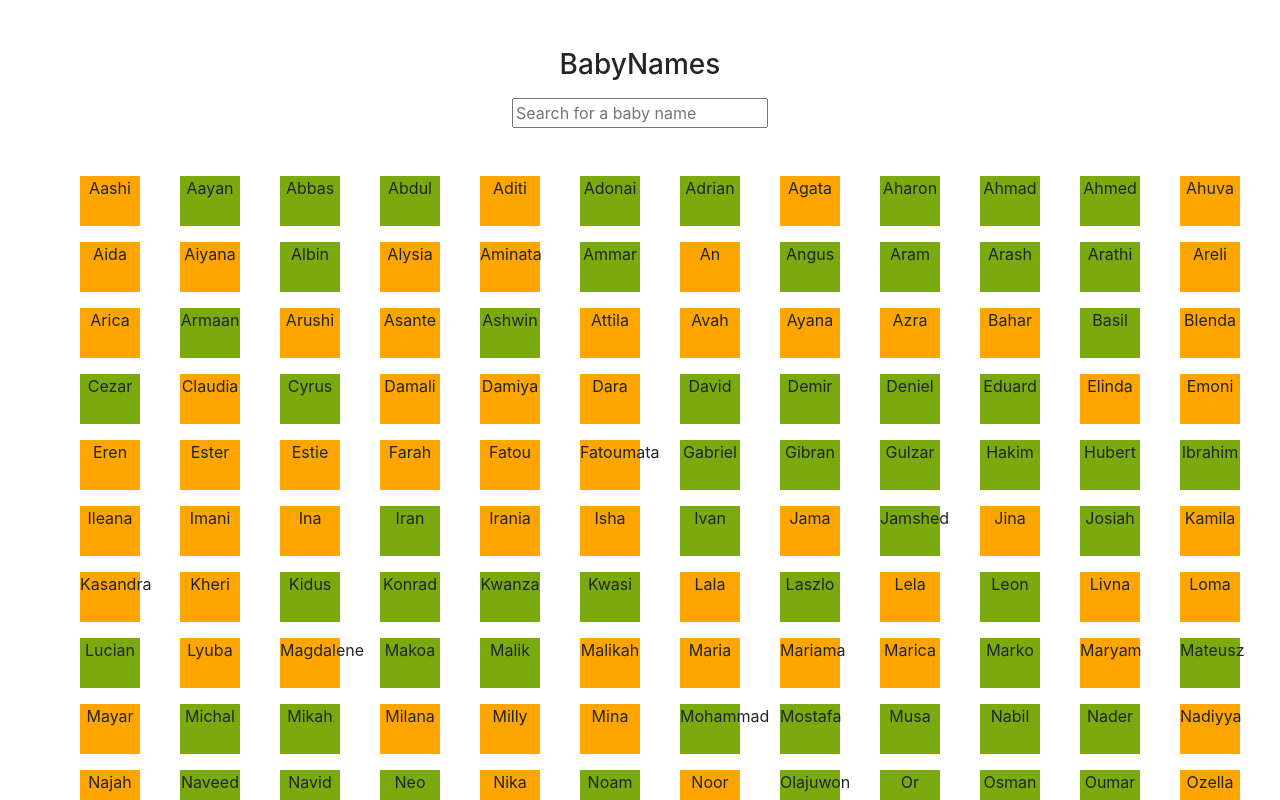
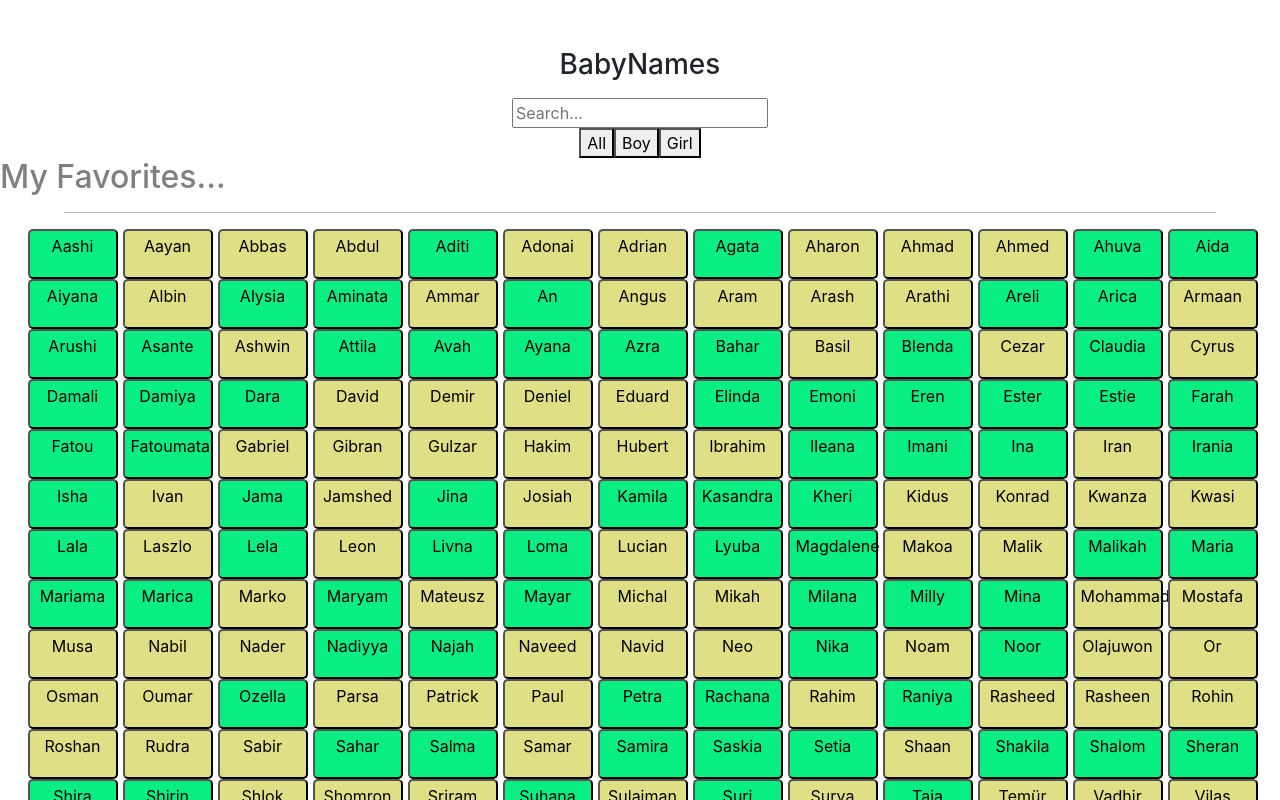
Before and after one commit to SenaitEkubai/baby-names-react, a React (Create React App) app: page / in a window 1280 px wide. Shown: the top 800 px of the page. Built offline with nearby package versions, Linux system fonts and the light colour scheme.

Commit message:
level 3 in progress

```diff
--- a/src/App.css
+++ b/src/App.css
@@ -1,3 +1,5 @@
+body {
+}
 .App {
   text-align: center;
 }
@@ -39,14 +41,29 @@
 .list-container {
   display: inline-block;
 }
-.list-container div ul li {
-  list-style: none;
+.list-container button {
+  border-radius: 5px;
+  display: inline-block;
+  margin-left: 5px;
   height: 50px;
-  width: 60px;
+  width: 90px;
+}
+.favorite {
+  color: grey;
+  text-align: left;
+}
+hr {
+  color: grey;
+  border-top: 1px solid rgb(187, 184, 184);
+  width: 90%;
+}
+.list-container :first-child {
+  text-decoration: none;
+  color: black;
 }
 .male {
-  background-color: orange;
+  background-color: rgb(8, 238, 130);
 }
 .female {
-  background-color: rgb(123, 170, 14);
+  background-color: #dfe085;
 }
--- a/src/App.js
+++ b/src/App.js
@@ -1,13 +1,14 @@
+import React from "react";
 import "./App.css";
 import BabyNameLists from "./BabyNameLists";
-import SearchField from "./SearchField";
 
 function App() {
   return (
     <div className="App">
-      <SearchField />
-      <div className="mt-5">
-        <BabyNameLists />
+      <div>
+        <div className="mt-5">
+          <BabyNameLists />
+        </div>
       </div>
     </div>
   );
--- a/src/BabyName.js
+++ b/src/BabyName.js
@@ -4,9 +4,9 @@ const BabyName = (props) => {
   return (
     <div className="list-container">
       <div>
-        <ul>
-          <li className={props.sex}>{props.name}</li>
-        </ul>
+        <button onClick={props.handler} className={props.sex}>
+          <p>{props.name}</p>
+        </button>
       </div>
     </div>
   );
--- a/src/BabyNameLists.js
+++ b/src/BabyNameLists.js
@@ -1,20 +1,62 @@
-import React from "react";
+import React, { useState } from "react";
 import BabyNamesData from "./BabyNamesData";
 import BabyName from "./BabyName";
+import GenderNameButtons from "./GenderNameButtons";
+import Favorites from "./Favorites";
 
-const BabyNameLists = () => {
-  console.log(BabyNamesData);
+const BabyNameLists = (props) => {
+  const [searchTerm, setSearchTerm] = useState("");
+  let [fav, setFav] = useState([]);
+  let [list, setList] = useState([]);
+
+  // favorite  adding function
+
+  function favHandler(id, list) {
+    console.log(id + "id");
+    list = id;
+    console.log("list" + list);
+    setFav((fav) => fav.concat([id]));
+    console.log(fav + "fav");
+  }
 
   return (
-    <div>
-      {BabyNamesData.sort((a, b) => {
-        if (a.name < b.name) {
-          return -1;
+    <div className={props.class}>
+      <div>
+        <h3 className="mb-3 mt-5">BabyNames</h3>
+        <input
+          placeholder="Search..."
+          onChange={(event) => setSearchTerm(event.target.value)}
+        ></input>
+        <GenderNameButtons
+          boySorterFunction={(event) => console.log(event.target)}
+        />
+      </div>
+      <Favorites fav={fav} data={BabyNamesData} />
+      <hr></hr>
+      {BabyNamesData.filter((el) => {
+        if (searchTerm === "") {
+          return el;
+        } else {
+          return el.name.toLowerCase().includes(searchTerm.toLowerCase());
         }
-        return 1;
-      }).map((el) => (
-        <BabyName sex={el.sex === "f" ? "male" : "female"} name={el.name} />
-      ))}
+      })
+        .sort((a, b) => {
+          if (a.name < b.name) {
+            return -1;
+          }
+          return 1;
+        })
+        .map((el, index) => (
+          <BabyName
+            key={index}
+            sex={el.sex === "f" ? "male" : "female"}
+            name={el.name}
+            handler={() => {
+              console.log(el.name + el.id + "el.id");
+              favHandler(el.id);
+            }}
+          />
+        ))}
     </div>
   );
 };
--- /dev/null
+++ b/src/Favorites.js
@@ -0,0 +1,24 @@
+import React from "react";
+const Favorites = ({ data, fav }) => {
+  const favorite = fav.map((id, index) => {
+    const name = data[id].name;
+    const sex = data[id].sex === "f" ? "male" : "female";
+
+    return (
+      <button key={index} className={sex}>
+        {name}
+      </button>
+    );
+  });
+
+  return (
+    <div className="favorite">
+      <h2>
+        My Favorites...
+        <ul className="list-container">{favorite}</ul>
+      </h2>
+    </div>
+  );
+};
+
+export default Favorites;
--- /dev/null
+++ b/src/GenderNameButtons.js
@@ -0,0 +1,11 @@
+import React from "react";
+const GenderNameButtons = (props) => {
+  return (
+    <div>
+      <button onClick={props.allGenderHandler}>All</button>
+      <button onClick={props.boySorterFunction}>Boy</button>
+      <button onClick={props.girlsorterFunction}>Girl</button>
+    </div>
+  );
+};
+export default GenderNameButtons;
--- a/src/SearchField.js
+++ b/src/SearchField.js
@@ -1,11 +1,8 @@
 import React from "react";
+/* import BabyNamesData from "./BabyNamesData";
+import BabyNameLists from "./BabyNameLists"; */
 
 const SearchField = (props) => {
-  return (
-    <div>
-      <h3 className="mb-3 mt-5">BabyNames</h3>
-      <input placeholder="Search for a baby name"></input>
-    </div>
-  );
+  return <div></div>;
 };
 export default SearchField;
```
